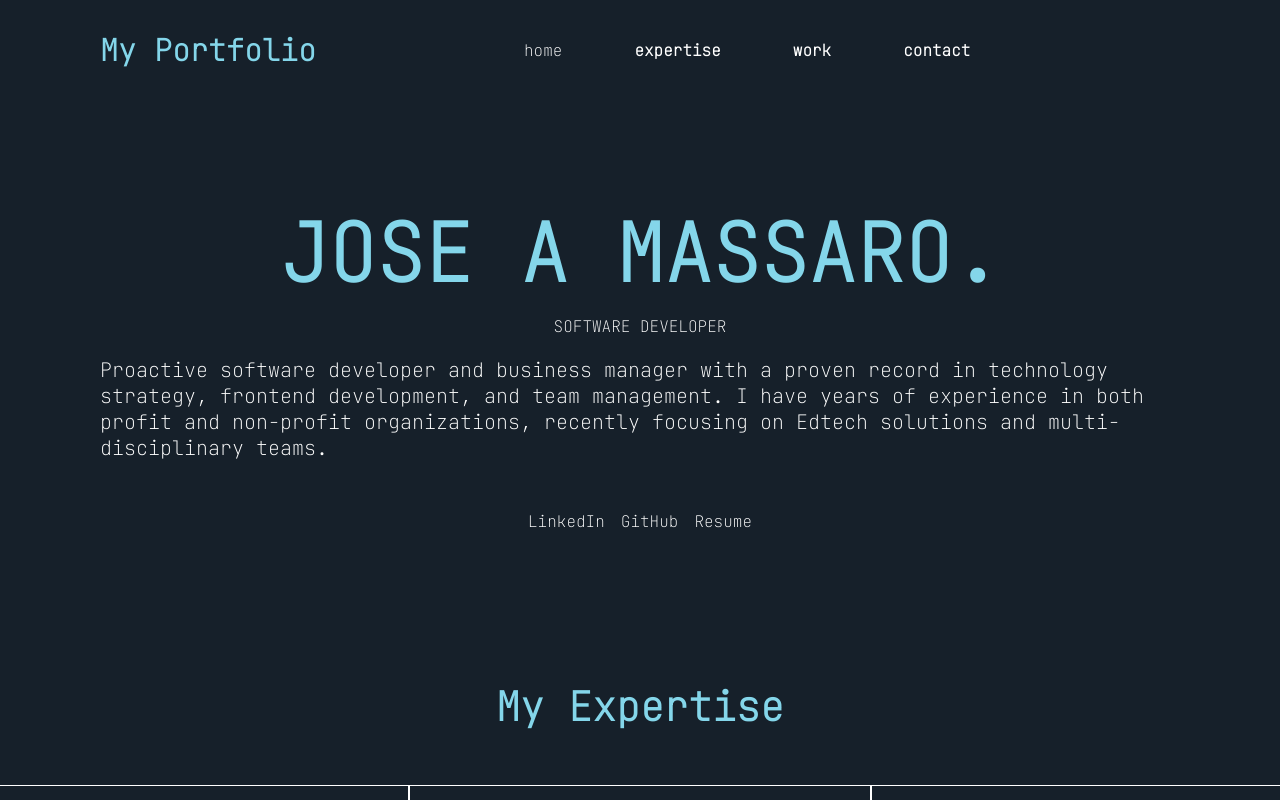
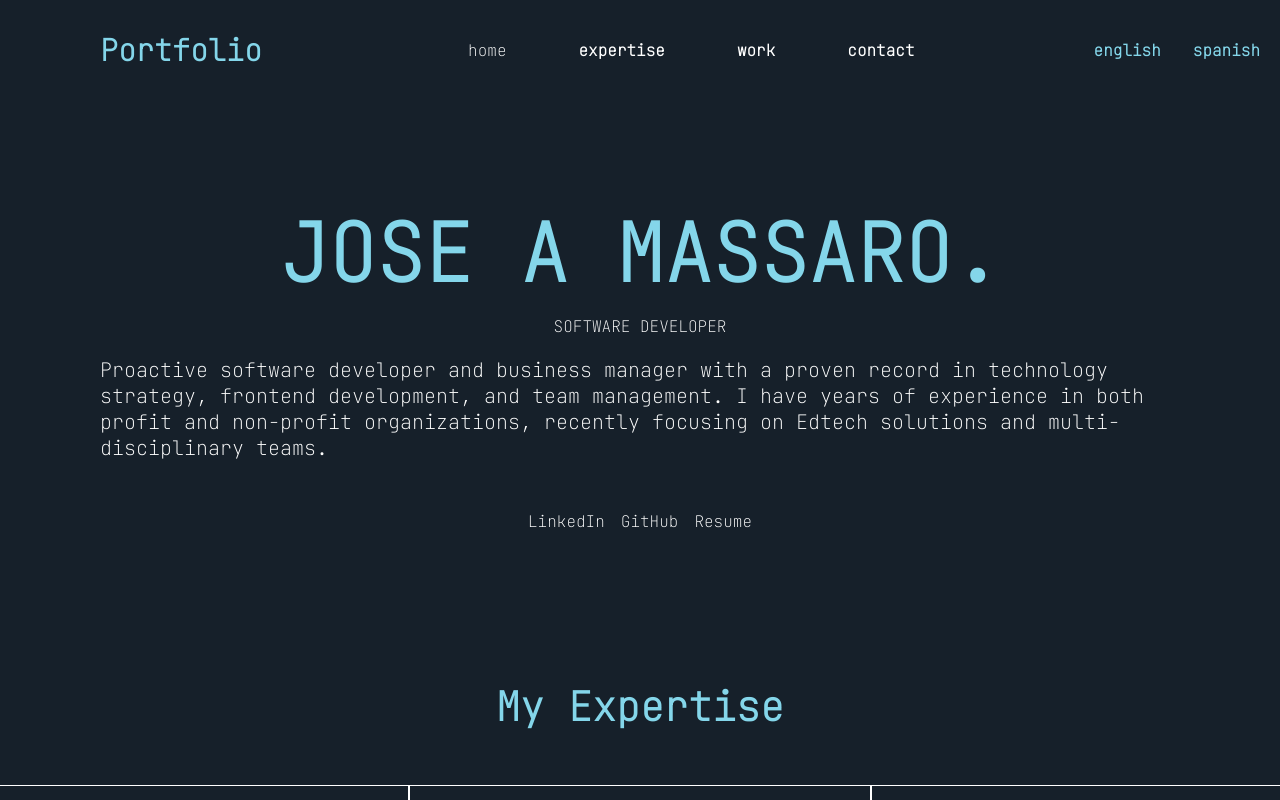
Before and after one commit to jamassaro/jamassaro.github.io, a React (Vite) app: page / in a window 1280 px wide. Shown: the top 800 px of the page. Built offline with nearby package versions, Linux system fonts and the light colour scheme.

Commit message:
modify components for i18n implementations

```diff
--- a/src/components/MainSection/MainSection.jsx
+++ b/src/components/MainSection/MainSection.jsx
@@ -1,19 +1,21 @@
 import React from 'react'
 import './main-section.css'
 import Resume from '../../assets/PDF/resume.pdf'
+import { useTranslation } from 'react-i18next'
 
 const MainSection = () => {
+  const [t] = useTranslation()
   return (
     <div className='main-section-container'>
       <h1>JOSE A MASSARO.</h1>
-      <p className='role-information'>SOFTWARE DEVELOPER</p>
+      <p className='role-information'>{t('main-section.role')}</p>
       <p className='main-section-description'>
-      Proactive software developer and business manager with a proven record in technology strategy, frontend development, and team management. I have years of experience in both profit and non-profit organizations, recently focusing on Edtech solutions and multi-disciplinary teams.
+        {t('main-section.description')}
       </p>
       <div className='social-information'>
         <a href='https://www.linkedin.com/in/jose-antonio-massaro-mayorga-716a2736/' target='_blank'> <p>LinkedIn</p></a>
         <a href='https://github.com/jamassaro' target='_blank'> <p>GitHub</p></a>
-        <a href={Resume} target='_blank'> <p>Resume</p></a>
+        <a href={Resume} target='_blank'> <p>{t('main-section.resume')}</p></a>
         </div>
     </div>
   )
--- a/src/components/Navbar.jsx
+++ b/src/components/Navbar.jsx
@@ -3,10 +3,12 @@ import './navbar.css'
 import { Link, useNavigate } from 'react-router-dom'
 import { useState } from 'react'
 import ResponsiveNavBar from './responsiveNavBar/responsiveNavBar'
+import { useTranslation } from 'react-i18next'
+import i18n from '../configs/i18n'
 
 const Navbar = () => {
   const navigate = useNavigate()
-
+const [t] = useTranslation()
  const [isMenuOpen, setIsMenuOpen] = useState(false);
 
   const scrollToSection = (tag) => {
@@ -19,6 +21,10 @@ const Navbar = () => {
     navigate('/')
     scrollToSection(tag)
     setIsMenuOpen(false)
+  }
+
+  const changeLenguage = (lang) => {
+    i18n.changeLanguage(lang)
   }
 
   return (
@@ -37,19 +43,28 @@ const Navbar = () => {
         <ResponsiveNavBar
           setIsMenuOpen={setIsMenuOpen}
           handleNavigation={handleNavigation}
+          changeLenguage={changeLenguage}
         />
 
     }
     </div>
     <div className='nav-container'>
       <div className='logo-wrapper'>
-      <Link to='/'><h3 className='name-logo'>My Portfolio</h3></Link>
+      <Link to='/'><h3 className='name-logo'>{t('navigation.logo')}</h3></Link>
       </div>
       <div className='navigation-wrapper'>
-        <Link to='/'>home</Link>
-        <h5 onClick={() => handleNavigation('my-expertise')}>expertise</h5>
-        <h5 onClick={() => handleNavigation('my-work')}>work</h5>
-        <h5 onClick={() => handleNavigation('contact')}>contact</h5>
+        <Link to='/'>{t('navigation.home')}</Link>
+        <h5 onClick={() => handleNavigation('my-expertise')}>{t('navigation.expertise')}</h5>
+        <h5 onClick={() => handleNavigation('my-work')}>{t('navigation.work')}</h5>
+        <h5 onClick={() => handleNavigation('contact')}>{t('navigation.contact')}</h5>
+      </div>
+      <div className='change-language'>
+        <div onClick={() => changeLenguage('en')}>
+          <h5 className='lenguage'>{t('navigation.english')}</h5>
+        </div>
+        <div onClick={() => changeLenguage('es')}>
+          <h5 className='lenguage'>{t('navigation.spanish')}</h5>
+        </div>
       </div>
     </div>
     </>
--- a/src/components/navbar.css
+++ b/src/components/navbar.css
@@ -48,7 +48,7 @@
     margin-left: 200px;
 }
 
-.navigation-wrapper h5 {
+.navigation-wrapper .change-language,   h5 {
     font-family: JetBrains Mono;
     font-weight: bold !important;
     font-size: 16px;
@@ -83,9 +83,16 @@ h1 {
     color: #84D6EA;
 }
 
+h5 {
+    margin: 0;
+    padding: 0;
+
+}
+
 @media screen and (min-width: 768px) {
     .nav-container  {
         display: flex;
+        align-items: center;
     }
     .navbar-container-mobile {
         width: 100%;
@@ -93,4 +100,14 @@ h1 {
         display: none;
         background-color: #16202A;
     }
+    .change-language {
+        display: flex;
+        gap: 32px;
+        padding-right: 20px;
+        cursor: pointer;
+    }
+    .lenguage {
+        color:#84D6EA  ;
+        font-weight: bold !important;
+    }
   }
--- a/src/components/responsiveNavBar/responseNavBar.css
+++ b/src/components/responsiveNavBar/responseNavBar.css
@@ -2,13 +2,10 @@
 
 
 .responsive-info-navbar-container {
-    /* display: flex;
-    flex-direction: column;
-    border: 1px solid white;
-    width: 100%; */
     border-radius: 10px;
     background-color: black;
     width: 95%;
+    height: 200px;
 }
 
 .responsive-info-navbar-close {
@@ -19,5 +16,24 @@
 }
 
 .responsive-info-links {
-   padding: 0 20px
+   padding: 0 20px;
+   display: flex;
+   flex-direction: column;
+   gap: 8px;
 }
+
+.lenguage {
+    cursor: pointer;
+    color: #84D6EA;
+
+
+}
+
+.change-language-mobile {
+    display: flex;
+    gap: 16px;
+   justify-content: center;
+   align-items: end;
+   height: fit-content;
+
+}
--- a/src/components/responsiveNavBar/responsiveNavBar.jsx
+++ b/src/components/responsiveNavBar/responsiveNavBar.jsx
@@ -1,16 +1,31 @@
 import React from 'react'
 import './responseNavBar.css'
+import { useTranslation } from 'react-i18next'
 
-const ResponsiveNavBar = ({ setIsMenuOpen, handleNavigation }) => {
+const ResponsiveNavBar = ({ setIsMenuOpen, handleNavigation, changeLenguage }) => {
+  const [t] = useTranslation()
+
+  const handleChangeLanguage = (lang) => {
+    changeLenguage(lang)
+    setIsMenuOpen(false)
+  }
   return (
     <div className='responsive-info-navbar-container'>
       <div className='responsive-info-navbar-close'>
         <div onClick={() => setIsMenuOpen(false)}>X</div>
       </div>
       <div className='responsive-info-links'>
-        <h5 onClick={() => handleNavigation('my-expertise')}>Expertise</h5>
-        <h5 onClick={() => handleNavigation('my-work')}>Work</h5>
-        <h5 onClick={() => handleNavigation('/contact')}>Contact</h5>
+        <h5 onClick={() => handleNavigation('my-expertise')}>{t('navigation.expertise')}</h5>
+        <h5 onClick={() => handleNavigation('my-work')}>{t('navigation.work')}</h5>
+        <h5 onClick={() => handleNavigation('contact')}>{t('navigation.contact')}</h5>
+      </div>
+      <div className='change-language-mobile'>
+      <div onClick={() => handleChangeLanguage('en')}>
+        <h5 className='lenguage'>{t('navigation.english')}</h5>
+      </div>
+      <div onClick={() => handleChangeLanguage('es')}>
+        <h5 className='lenguage'>{t('navigation.spanish')}</h5>
+      </div>
       </div>
     </div>
 
```
Also changed, not shown: 1 other file (tests, documents, lock files or other folders).
